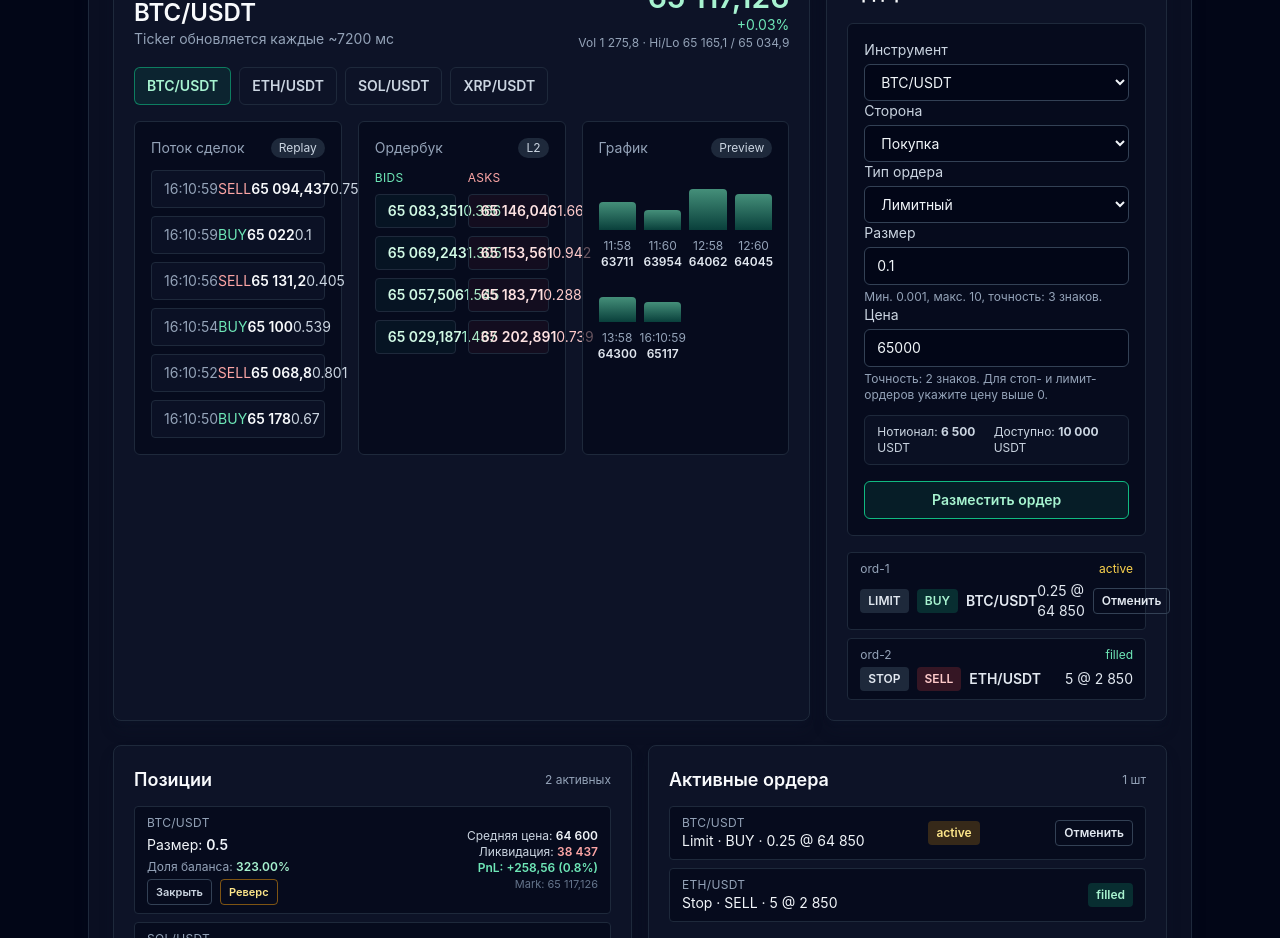
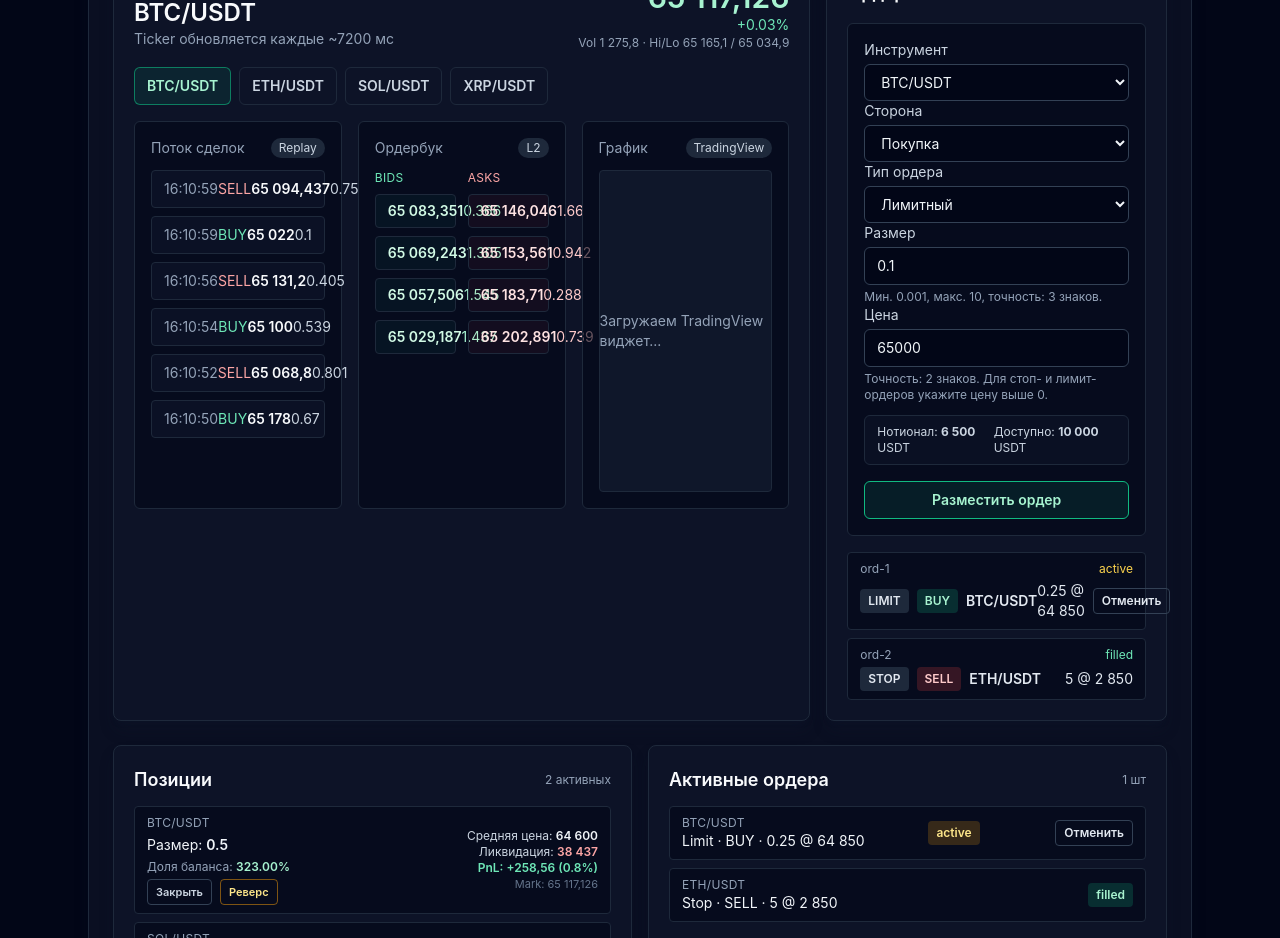
Before and after one commit to felis2803/TradeForge, a React (Vite) app in the folder apps/manual-trading/: page / in a window 1280 px wide. Shown: the part 1060-1998 px from the top of the page. Built offline with nearby package versions, Linux system fonts and the light colour scheme.

Commit message:
Add review for manual trading TradingView widget (#88)

```diff
--- a/apps/manual-trading/src/ManualTrading.tsx
+++ b/apps/manual-trading/src/ManualTrading.tsx
@@ -10,6 +10,12 @@ import {
 const exchanges = ['Binance', 'Bybit', 'OKX', 'Bitget'];
 const instruments = ['BTC/USDT', 'ETH/USDT', 'SOL/USDT', 'XRP/USDT'];
 const playbackSpeeds = ['0.25x', '0.5x', '1x', '2x', '4x'] as const;
+
+declare global {
+  interface Window {
+    TradingView?: any;
+  }
+}
 
 const instrumentSymbols: Record<string, string> = {
   'BTC/USDT': 'BTCUSDT',
@@ -195,6 +201,21 @@ function getProfile(symbol: string) {
 
 function toVenueSymbol(instrument: string) {
   return instrumentSymbols[instrument] ?? instrumentSymbols[instruments[0]];
+}
+
+function toTradingViewExchange(exchange: string) {
+  switch (exchange) {
+    case 'Binance':
+      return 'BINANCE';
+    case 'Bybit':
+      return 'BYBIT';
+    case 'OKX':
+      return 'OKX';
+    case 'Bitget':
+      return 'BITGET';
+    default:
+      return 'BINANCE';
+  }
 }
 
 function formatTime(date: Date) {
@@ -649,6 +670,10 @@ export default function ManualTrading(): JSX.Element {
   const tickerRef = useRef(ticker);
   const previousDataModeRef = useRef(dataMode);
   const [timeline, setTimeline] = useState<DataSnapshot[]>([]);
+  const [isTradingViewReady, setIsTradingViewReady] = useState(false);
+  const tradingViewContainerRef = useRef<HTMLDivElement | null>(null);
+  const tradingViewWidgetRef = useRef<any>(null);
+  const tradingViewContainerId = 'manual-tradingview-widget';
 
   useEffect(() => {
     const saved = localStorage.getItem('manual-trading:connection');
@@ -727,6 +752,67 @@ export default function ManualTrading(): JSX.Element {
   useEffect(() => {
     tickerRef.current = ticker;
   }, [ticker]);
+
+  useEffect(() => {
+    const handleTradingViewReady = () => setIsTradingViewReady(true);
+
+    if (window.TradingView) {
+      handleTradingViewReady();
+      return;
+    }
+
+    const existingScript = document.getElementById('tradingview-widget-script');
+    if (existingScript) {
+      existingScript.addEventListener('load', handleTradingViewReady);
+      return () => {
+        existingScript.removeEventListener('load', handleTradingViewReady);
+      };
+    }
+
+    const script = document.createElement('script');
+    script.id = 'tradingview-widget-script';
+    script.src = 'https://s3.tradingview.com/tv.js';
+    script.async = true;
+    script.onload = handleTradingViewReady;
+    document.body.appendChild(script);
+
+    return () => {
+      script.onload = null;
+    };
+  }, []);
+
+  const tradingViewSymbol = useMemo(
+    () => `${toTradingViewExchange(selectedExchange)}:${toVenueSymbol(selectedInstrument)}`,
+    [selectedExchange, selectedInstrument],
+  );
+
+  useEffect(() => {
+    if (!isTradingViewReady || !tradingViewContainerRef.current)
+      return;
+
+    tradingViewWidgetRef.current?.remove?.();
+    tradingViewContainerRef.current.innerHTML = '';
+
+    tradingViewWidgetRef.current = new window.TradingView.widget({
+      autosize: true,
+      symbol: tradingViewSymbol,
+      interval: '15',
+      timezone: 'Etc/UTC',
+      theme: 'dark',
+      style: '1',
+      locale: 'ru',
+      container_id: tradingViewContainerId,
+      hide_side_toolbar: false,
+      enable_publishing: false,
+      hide_legend: false,
+      save_image: false,
+      studies: ['STD;Bollinger_Bands'],
+    });
+  }, [
+    isTradingViewReady,
+    tradingViewContainerId,
+    tradingViewSymbol,
+  ]);
 
   const orderRules = useMemo(
     () => getTradingRules(selectedInstrument),
@@ -1441,7 +1527,6 @@ export default function ManualTrading(): JSX.Element {
     normalizedOrderBook.asks.length > 0 &&
     !dataUnavailable;
   const hasTrades = trades.length > 0 && !dataUnavailable;
-  const hasChart = syntheticChart.length > 0 && !dataUnavailable;
 
   return (
     <div className="space-y-6">
@@ -1886,34 +1971,22 @@ export default function ManualTrading(): JSX.Element {
               <div className="mb-3 flex items-center justify-between text-sm text-slate-400">
                 <span>График</span>
                 <span className="rounded-full bg-slate-800 px-2 py-0.5 text-xs text-slate-300">
-                  Preview
+                  TradingView
                 </span>
               </div>
-              {hasChart ? (
-                <div className="grid h-48 grid-cols-4 items-end gap-2">
-                  {syntheticChart.map((bar) => (
-                    <div key={bar.label} className="flex flex-col items-center">
-                      <div
-                        className="w-full rounded-t bg-gradient-to-t from-emerald-500/30 to-emerald-300/60"
-                        style={{
-                          height: `${Math.max(20, (bar.price % 300) / 4)}px`,
-                        }}
-                      />
-                      <span className="mt-2 text-xs text-slate-400">
-                        {bar.label}
-                      </span>
-                      <span className="text-xs font-semibold text-slate-200">
-                        {bar.price}
-                      </span>
-                    </div>
-                  ))}
-                </div>
-              ) : (
-                <div className="flex h-48 items-center justify-center rounded border border-slate-800 bg-slate-900/40 text-sm text-slate-400">
-                  График временно недоступен — можно проверить обработку
-                  отсутствующих данных.
-                </div>
-              )}
+              <div className="overflow-hidden rounded border border-slate-800 bg-slate-900">
+                {isTradingViewReady ? (
+                  <div
+                    id={tradingViewContainerId}
+                    ref={tradingViewContainerRef}
+                    className="h-80"
+                  />
+                ) : (
+                  <div className="flex h-80 items-center justify-center text-sm text-slate-400">
+                    Загружаем TradingView виджет...
+                  </div>
+                )}
+              </div>
             </div>
           </div>
         </div>
```
Also changed, not shown: 1 other file (tests, documents, lock files or other folders).
